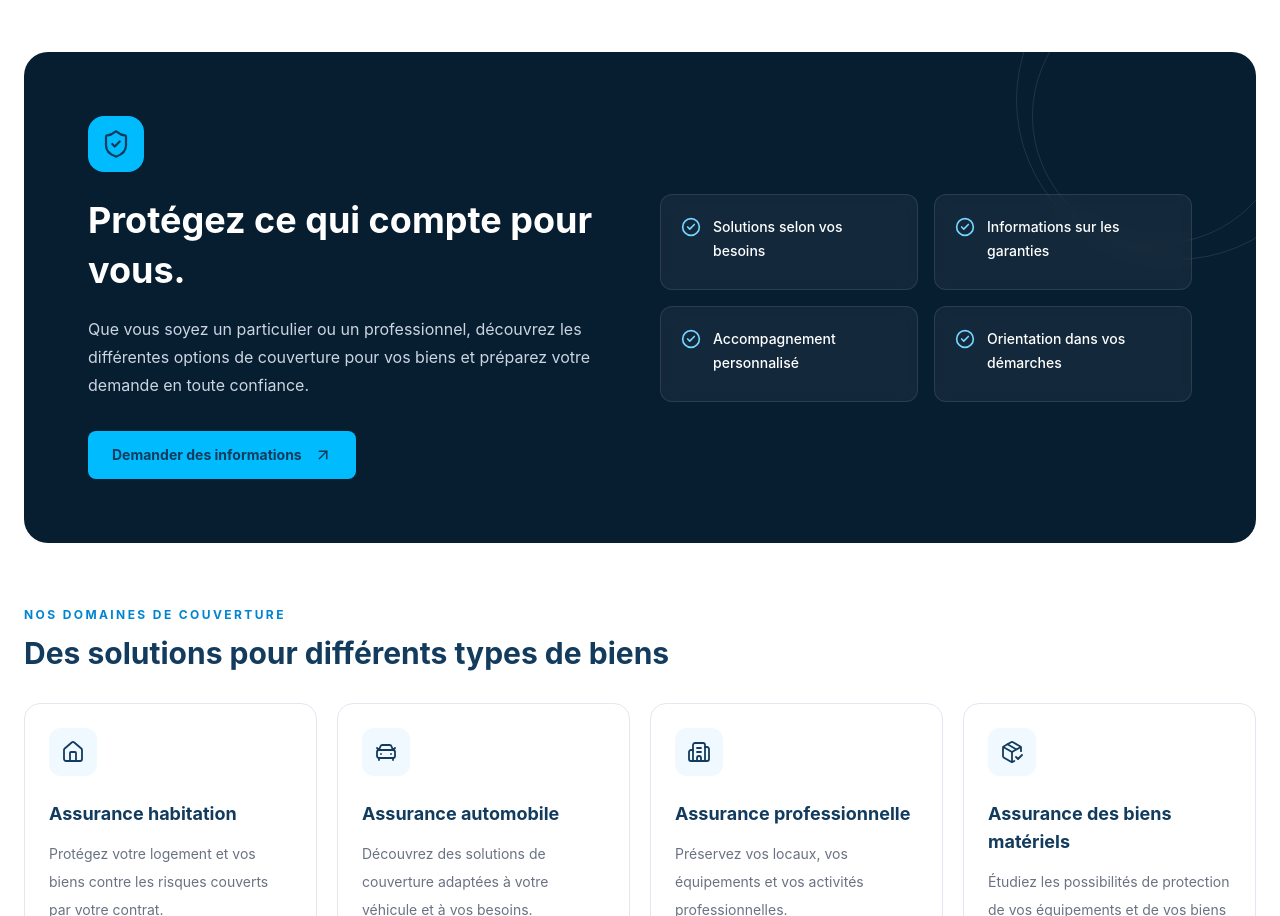
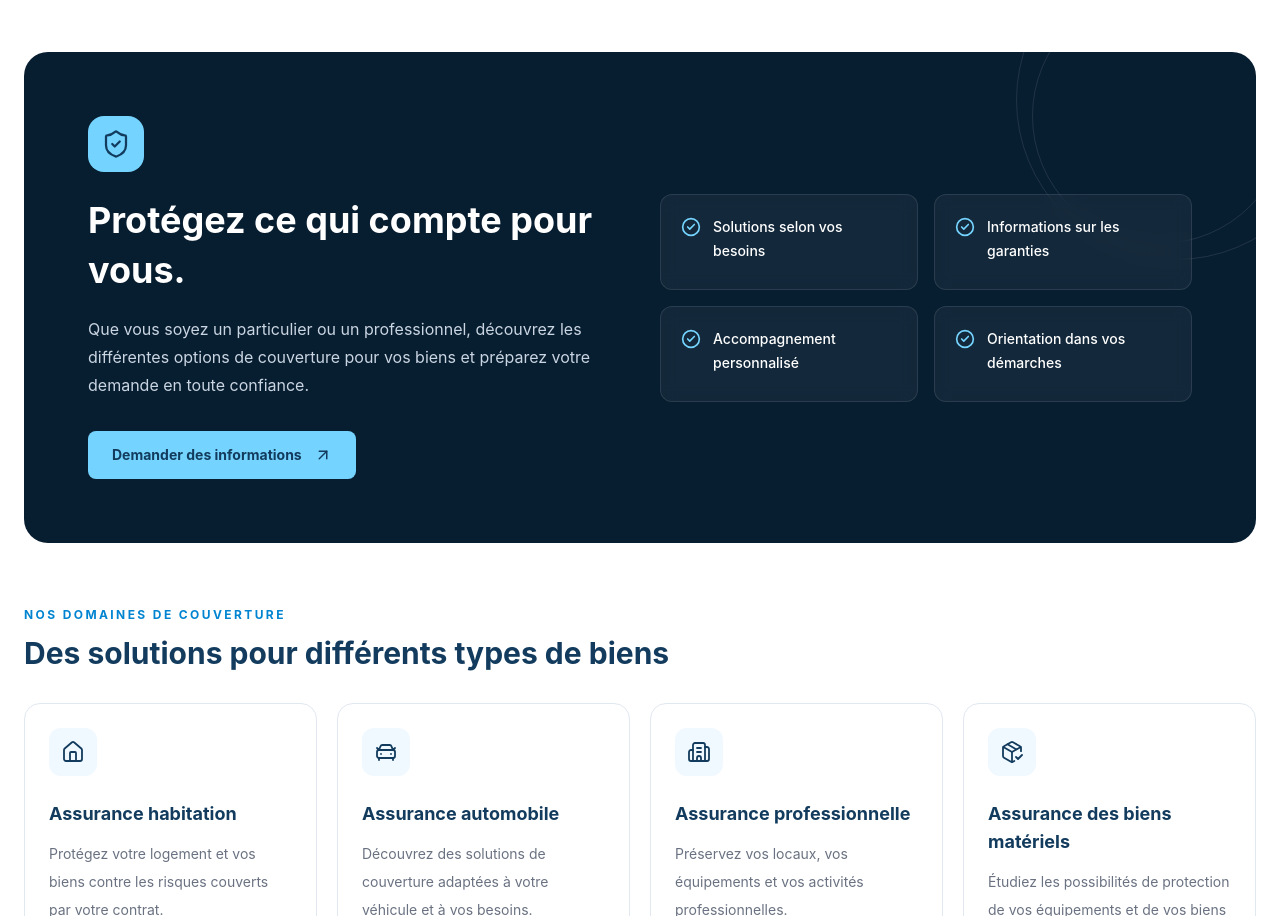
Before and after one commit to muhammad18-diop/Site-firdawsi, a React (Vite) app: page /accueil in a window 1280 px wide. Shown: the part 5753-6669 px from the top of the page. Built offline with nearby package versions, Linux system fonts and the light colour scheme.

Commit message:
supprime photo provider welcom

```diff
--- a/src/Components/AssuranceBiens.jsx
+++ b/src/Components/AssuranceBiens.jsx
@@ -76,7 +76,7 @@ function AssuranceBiens() {
 
           <div className="relative grid grid-cols-1 items-center gap-10 p-8 md:p-12 lg:grid-cols-2 lg:p-16">
             <div>
-              <div className="mb-6 flex h-14 w-14 items-center justify-center rounded-2xl bg-sky-400 text-[#123B5D]">
+              <div className="mb-6 flex h-14 w-14 items-center justify-center rounded-2xl bg-sky-300 text-[#123B5D]">
                 <ShieldCheck size={30} strokeWidth={1.8} />
               </div>
 
@@ -92,7 +92,7 @@ function AssuranceBiens() {
 
               <a
                 href="/contact"
-                className="mt-8 inline-flex items-center gap-3 rounded-lg bg-sky-400 px-6 py-3.5 text-sm font-bold text-[#123B5D] transition hover:bg-sky-300"
+                className="mt-8 inline-flex items-center gap-3 rounded-lg bg-sky-300 px-6 py-3.5 text-sm font-bold text-[#123B5D] transition hover:bg-sky-300"
               >
                 Demander des informations
                 <ArrowUpRight size={18} />
--- a/src/Components/Welcom.jsx
+++ b/src/Components/Welcom.jsx
@@ -41,7 +41,7 @@ function Welcome() {
         loop
         playsInline
         preload="auto"
-        poster="https://images.unsplash.com/photo-1488646953014-85cb44e25828?auto=format&fit=crop&w=1200&q=85"
+
         className="absolute inset-0 h-full w-full object-cover"
       >
         <source src="/videos/aeroport.mp4" type="video/mp4" />
```
